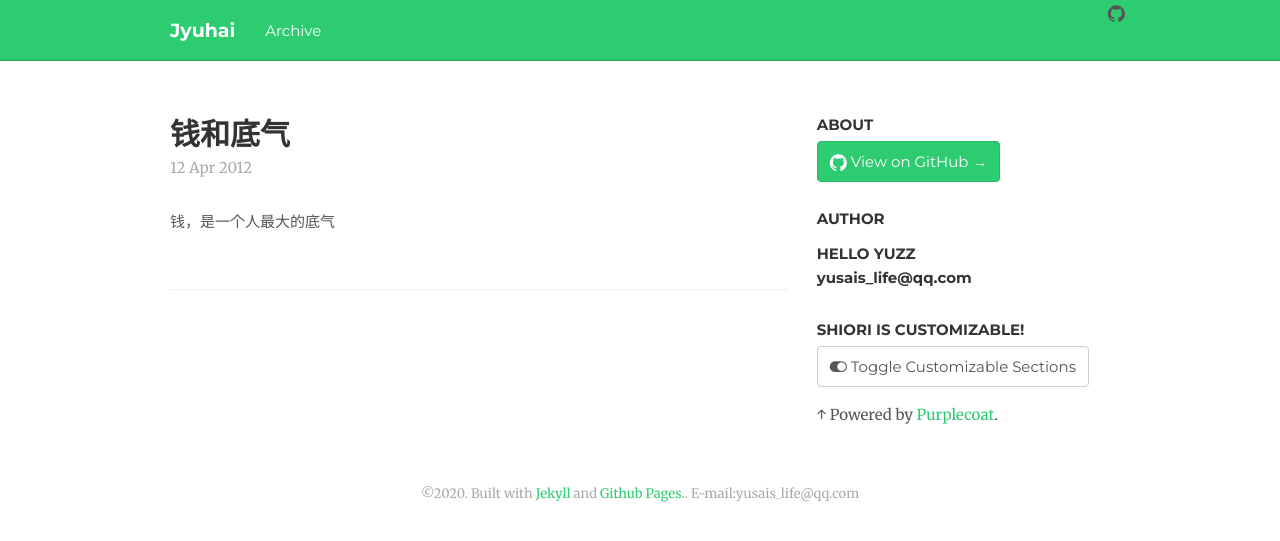
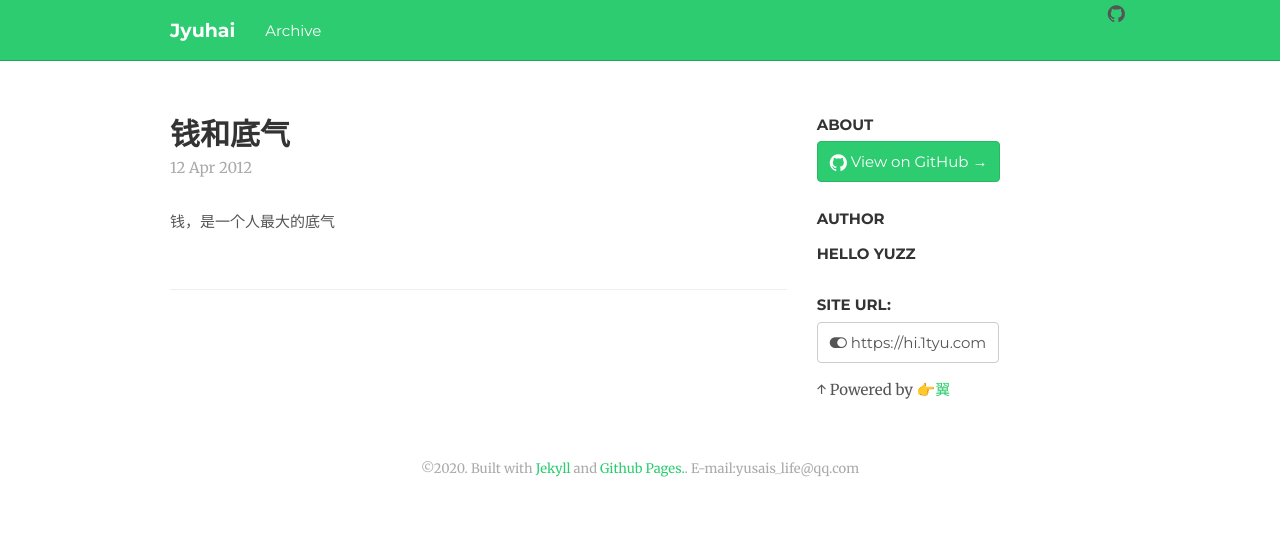
Before and after one commit to helloyuzz/me.wgrib2.com, a Jekyll site: the page built from _posts/2012-04-12-More Money.md, in a window 1280 px wide. Shown: the top 541 px of the page. Built offline with Jekyll 4.4.1, drawn with Linux system fonts in a browser that asks for light colours; nearby versions of some CDN libraries; emoji names are drawn with the system emoji font; comment, search, counter and statistics services are not loaded.

Commit message:
Update sidebar.html

```diff
--- a/_includes/sidebar.html
+++ b/_includes/sidebar.html
@@ -13,7 +13,7 @@
     <p>
         <div class="media">
             <h4 class="media-heading">HELLO YUZZ</h4>
-            <h5 class="media-heading">yusais_life@qq.com</h5>
+            <h5 class="media-heading"></h5>
             <div class="media-body">
                 <!-- <img src="https://avatars0.githubusercontent.com/u/2410692?v=2&s=100" alt="Elle Kasai"> -->
             </div>
@@ -22,9 +22,9 @@
 </div>
 
 <h3>
-    Shiori is Customizable!
+    Site url:
 </h3>
 
-<p><button data-purplecoat-toggle="shiori" class="btn btn-default"><i class="fa fa-toggle-on"></i> Toggle Customizable Sections</button></p>
+<p><button data-purplecoat-toggle="shiori_aa" class="btn btn-default"><i class="fa fa-toggle-on"></i> https://hi.1tyu.com</button></p>
 
-<p>&uarr; Powered by <a href="http://ellekasai.github.io/purplecoat.js" target="_blank">Purplecoat</a>.</p>
+<p>&uarr; Powered by <a href="#aaa">:point_right:翼</a></p>
```
